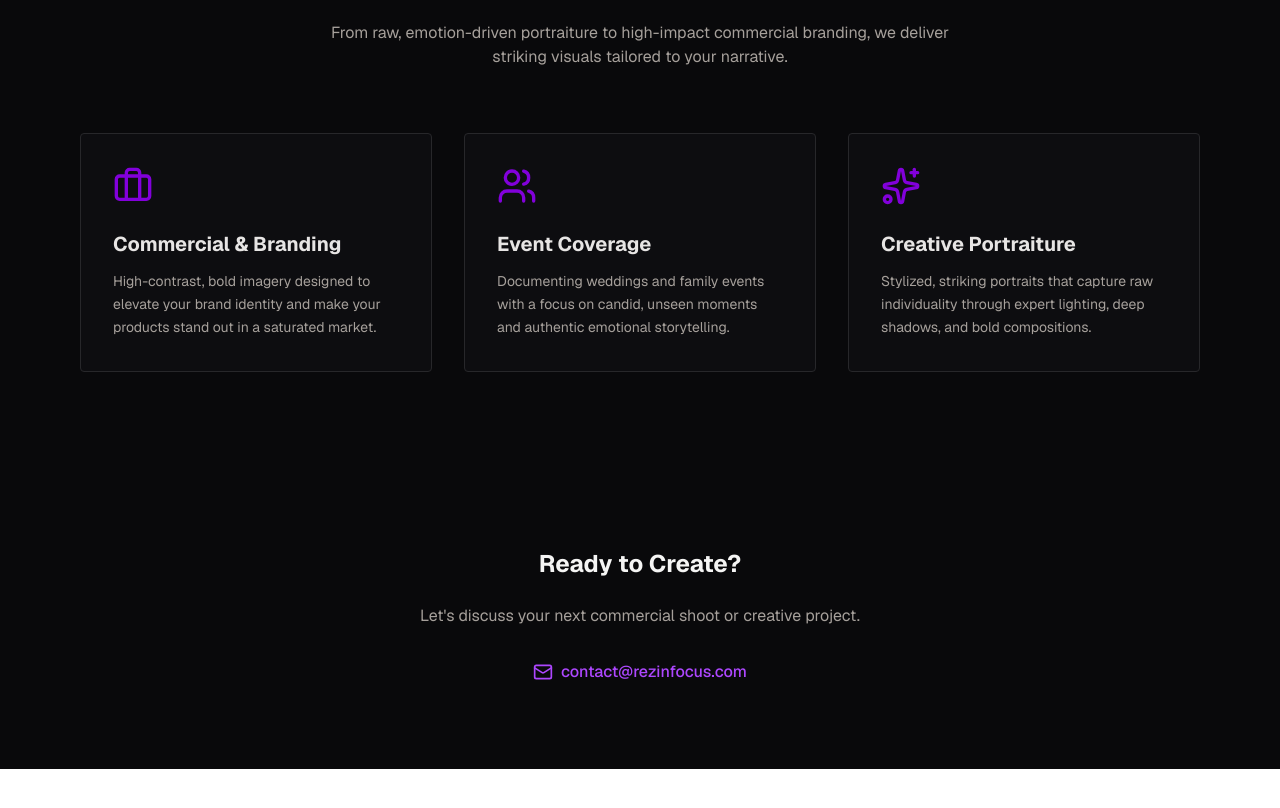
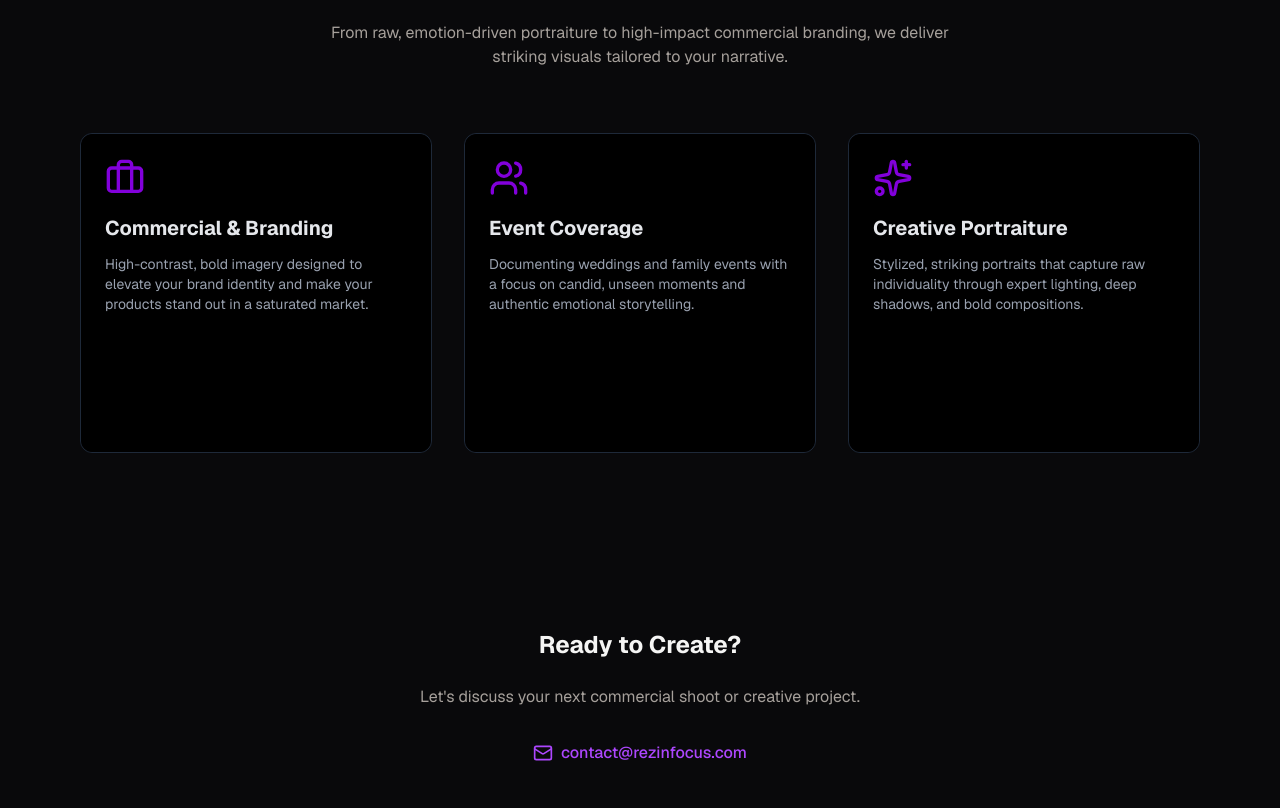
Before and after one commit to xDravynx/static-exercise, a Next.js app: page / in a window 1280 px wide. Shown: the part 1526-2334 px from the top of the page. Before the commit the page ends 2295 px from the top, so only its background shows below. Built offline with nearby package versions, Linux system fonts and the light colour scheme.

Commit message:
feat: implement service cards and contact modal for booking sessions

```diff
--- /dev/null
+++ b/app/components/ContactModel.tsx
@@ -0,0 +1,74 @@
+import React from 'react';
+import { X } from 'lucide-react';
+
+interface ContactModalProps {
+  isOpen: boolean;
+  onClose: () => void;
+  serviceName: string | null;
+}
+
+export default function ContactModal({ isOpen, onClose, serviceName }: ContactModalProps) {
+  if (!isOpen) return null;
+
+  return (
+    <div className="fixed inset-0 z-[100] flex items-center justify-center bg-black/70 backdrop-blur-sm p-4">
+      {/* Modal Container */}
+      <div className="w-full max-w-lg rounded-sm border border-purple-900/40 bg-zinc-950 p-8 shadow-2xl relative animate-in fade-in zoom-in-95 duration-200">
+
+        {/* Close Button */}
+        <button
+          onClick={onClose}
+          className="absolute top-4 right-4 text-zinc-500 hover:text-stone-200 transition-colors"
+        >
+          <X size={24} />
+        </button>
+
+        {/* Modal Header */}
+        <h2 className="text-2xl font-bold text-stone-100 mb-1">Book a Session</h2>
+        {serviceName ? (
+          <p className="text-purple-500 text-sm mb-6">Inquiring about: <span className="font-semibold text-stone-300">{serviceName}</span></p>
+        ) : (
+          <p className="text-stone-400 text-sm mb-6">Let's discuss your next project.</p>
+        )}
+
+        {/* Form */}
+        <form className="space-y-5" onSubmit={(e) => e.preventDefault()}>
+          <div>
+            <label className="block text-sm font-medium text-stone-400 mb-1.5">Name</label>
+            <input
+              type="text"
+              required
+              className="w-full rounded-sm border border-zinc-800 bg-zinc-900/50 px-4 py-2.5 text-stone-200 focus:border-purple-600 focus:outline-none focus:ring-1 focus:ring-purple-600 transition-all"
+              placeholder="Your Name"
+            />
+          </div>
+          <div>
+            <label className="block text-sm font-medium text-stone-400 mb-1.5">Email</label>
+            <input
+              type="email"
+              required
+              className="w-full rounded-sm border border-zinc-800 bg-zinc-900/50 px-4 py-2.5 text-stone-200 focus:border-purple-600 focus:outline-none focus:ring-1 focus:ring-purple-600 transition-all"
+              placeholder="your@email.com"
+            />
+          </div>
+          <div>
+            <label className="block text-sm font-medium text-stone-400 mb-1.5">Project Details</label>
+            <textarea
+              rows={4}
+              required
+              className="w-full rounded-sm border border-zinc-800 bg-zinc-900/50 px-4 py-2.5 text-stone-200 focus:border-purple-600 focus:outline-none focus:ring-1 focus:ring-purple-600 transition-all resize-none"
+              placeholder="Tell us about your vision..."
+            ></textarea>
+          </div>
+
+          <button
+            type="submit"
+            className="w-full rounded-sm bg-purple-800 hover:bg-purple-700 py-3 text-stone-50 font-semibold tracking-wide transition-colors mt-4 border border-purple-600 shadow-[0_0_15px_rgba(153,27,27,0.2)]"
+          >
+            Send Request
+          </button>
+        </form>
+      </div>
+    </div>
+  );
+}
--- /dev/null
+++ b/app/components/ServiceCard.tsx
@@ -0,0 +1,40 @@
+import React from 'react';
+
+interface ServiceCardProps {
+  title: string;
+  description: string;
+  price: string;
+  icon: React.ReactNode;
+  onBookClick: () => void; // Added this prop
+}
+
+export default function ServiceCard({ title, description, price, icon, onBookClick }: ServiceCardProps) {
+  return (
+    <div className="group h-80 w-full [perspective:1000px]">
+      <div className="relative h-full w-full rounded-xl border border-gray-800 transition-all duration-500 [transform-style:preserve-3d] group-hover:[transform:rotateY(180deg)]">
+
+        {/* Front Face */}
+        <div className="absolute inset-0 h-full w-full rounded-xl bg-black p-6 text-gray-200 [backface-visibility:hidden]">
+          <div className="mb-4 text-3xl text-purple-500">{icon}</div>
+          <h3 className="mb-3 text-xl font-bold">{title}</h3>
+          <p className="text-sm text-gray-400">{description}</p>
+        </div>
+
+        {/* Back Face */}
+        <div className="absolute inset-0 flex h-full w-full flex-col items-center justify-center rounded-xl bg-neutral-950 p-6 text-gray-200 [transform:rotateY(180deg)] [backface-visibility:hidden]">
+          <h3 className="mb-2 text-lg font-semibold text-purple-400">Starting at</h3>
+          <p className="mb-6 text-4xl font-bold">{price}</p>
+
+          {/* Changed back to a button that triggers the modal */}
+          <button
+            onClick={onBookClick}
+            className="rounded border border-purple-600 px-6 py-2 text-sm font-medium transition-colors hover:bg-purple-600 hover:text-white cursor-pointer"
+          >
+            Book Session
+          </button>
+        </div>
+
+      </div>
+    </div>
+  );
+}
--- a/app/page.tsx
+++ b/app/page.tsx
@@ -1,7 +1,47 @@
-import React from 'react';
+"use client";
+
+import React, { useState } from 'react';
 import { Camera, Aperture, Mail, Image as ImageIcon, Briefcase, Users, Sparkles } from 'lucide-react';
+import ServiceCard from './components/ServiceCard';
+import ContactModal from './components/ContactModel';
+
+interface ServiceData {
+  title: string;
+  description: string;
+  price: string;
+  icon: React.ReactNode;
+}
 
 export default function Home() {
+  const [isModalOpen, setIsModalOpen] = useState(false);
+  const [selectedService, setSelectedService] = useState<string | null>(null);
+
+  const handleOpenModal = (serviceName?: string) => {
+    setSelectedService(serviceName || null);
+    setIsModalOpen(true);
+  };
+
+  const servicesData: ServiceData[] = [
+    {
+      title: "Commercial & Branding",
+      description: "High-contrast, bold imagery designed to elevate your brand identity and make your products stand out in a saturated market.",
+      price: "$500",
+      icon: <Briefcase className="h-10 w-10 text-purple-700" />
+    },
+    {
+      title: "Event Coverage",
+      description: "Documenting weddings and family events with a focus on candid, unseen moments and authentic emotional storytelling.",
+      price: "$1,200",
+      icon: <Users className="h-10 w-10 text-purple-700" />
+    },
+    {
+      title: "Creative Portraiture",
+      description: "Stylized, striking portraits that capture raw individuality through expert lighting, deep shadows, and bold compositions.",
+      price: "$300",
+      icon: <Sparkles className="h-10 w-10 text-purple-700" />
+    }
+  ];
+
   return (
     <main className="min-h-screen bg-zinc-950 text-stone-200 font-sans selection:bg-purple-900 selection:text-white overflow-hidden">
       {/* Navigation */}
@@ -23,9 +63,7 @@ export default function Home() {
 
       {/* Hero Section */}
       <section className="relative pt-40 pb-32 px-4 max-w-6xl mx-auto flex flex-col text-left justify-center min-h-[80vh]">
-        {/* Giant Background Logo */}
         <div
-
           className="absolute right-[-20%] top-1/2 -translate-y-1/2 w-[800px] h-[800px] md:w-[1000px] md:h-[1000px] bg-no-repeat opacity-10 pointer-events-none z-0"
           style={{
             backgroundImage: "url('/rezLogo.png')",
@@ -41,12 +79,12 @@ export default function Home() {
           <p className="text-lg md:text-xl text-stone-400 max-w-2xl mb-10 leading-relaxed border-l-2 border-purple-800 pl-4">
             Commercial and creative photography specialized in striking contrasts, bold compositions, and raw visual storytelling.
           </p>
-          <a
-            href="#contact"
+          <button
+            onClick={() => handleOpenModal()}
             className="inline-block bg-purple-800 hover:bg-purple-700 text-stone-50 px-8 py-3 rounded-sm font-semibold tracking-wide transition-all border border-purple-600 shadow-[0_0_15px_rgba(153,27,27,0.3)]"
           >
             Book a Session
-          </a>
+          </button>
         </div>
       </section>
 
@@ -73,7 +111,7 @@ export default function Home() {
         </div>
       </section>
 
-{/* Services Section */}
+      {/* Services Section */}
       <section id="services" className="py-24 max-w-6xl mx-auto px-4 border-t border-purple-900/20">
         <div className="flex flex-col items-center text-center mb-16">
           <Aperture className="h-8 w-8 text-purple-700 mb-4" />
@@ -83,30 +121,18 @@ export default function Home() {
           </p>
         </div>
 
+        {/* Dynamic Service Cards Grid */}
         <div className="grid grid-cols-1 md:grid-cols-3 gap-8">
-          <div className="bg-zinc-900/30 p-8 rounded-sm border border-zinc-800 hover:border-purple-600/50 transition-colors group">
-            <Briefcase className="h-10 w-10 text-purple-700 mb-6 group-hover:scale-110 transition-transform" />
-            <h3 className="text-xl font-bold text-stone-200 mb-3">Commercial & Branding</h3>
-            <p className="text-stone-400 leading-relaxed text-sm">
-              High-contrast, bold imagery designed to elevate your brand identity and make your products stand out in a saturated market.
-            </p>
-          </div>
-
-          <div className="bg-zinc-900/30 p-8 rounded-sm border border-zinc-800 hover:border-purple-600/50 transition-colors group">
-            <Users className="h-10 w-10 text-purple-700 mb-6 group-hover:scale-110 transition-transform" />
-            <h3 className="text-xl font-bold text-stone-200 mb-3">Event Coverage</h3>
-            <p className="text-stone-400 leading-relaxed text-sm">
-              Documenting weddings and family events with a focus on candid, unseen moments and authentic emotional storytelling.
-            </p>
-          </div>
-
-          <div className="bg-zinc-900/30 p-8 rounded-sm border border-zinc-800 hover:border-purple-600/50 transition-colors group">
-            <Sparkles className="h-10 w-10 text-purple-700 mb-6 group-hover:scale-110 transition-transform" />
-            <h3 className="text-xl font-bold text-stone-200 mb-3">Creative Portraiture</h3>
-            <p className="text-stone-400 leading-relaxed text-sm">
-              Stylized, striking portraits that capture raw individuality through expert lighting, deep shadows, and bold compositions.
-            </p>
-          </div>
+          {servicesData.map((service, index) => (
+            <ServiceCard
+              key={index}
+              title={service.title}
+              description={service.description}
+              price={service.price}
+              icon={service.icon}
+              onBookClick={() => handleOpenModal(service.title)}
+            />
+          ))}
         </div>
       </section>
 
@@ -116,14 +142,21 @@ export default function Home() {
         <p className="text-stone-400 mb-8 max-w-md mx-auto">
           Let's discuss your next commercial shoot or creative project.
         </p>
-        <a
-          href="mailto:contact@rezinfocus.com"
-          className="inline-flex items-center gap-2 text-purple-500 hover:text-purple-400 font-medium transition-colors"
+        <button
+          onClick={() => handleOpenModal()}
+          className="inline-flex items-center gap-2 text-purple-500 hover:text-purple-400 font-medium transition-colors cursor-pointer bg-transparent border-none p-0"
         >
           <Mail className="h-5 w-5" />
           contact@rezinfocus.com
-        </a>
+        </button>
       </footer>
+
+      {/* Modal Component */}
+      <ContactModal
+        isOpen={isModalOpen}
+        onClose={() => setIsModalOpen(false)}
+        serviceName={selectedService}
+      />
     </main>
   );
 }
```
